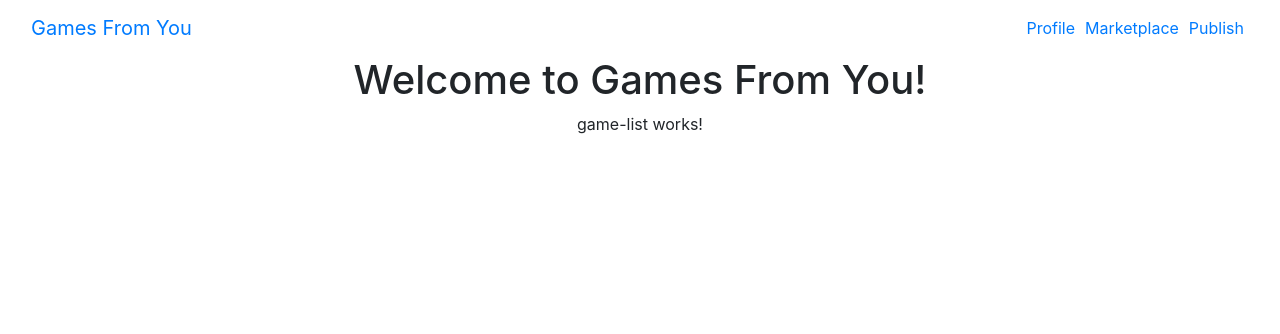
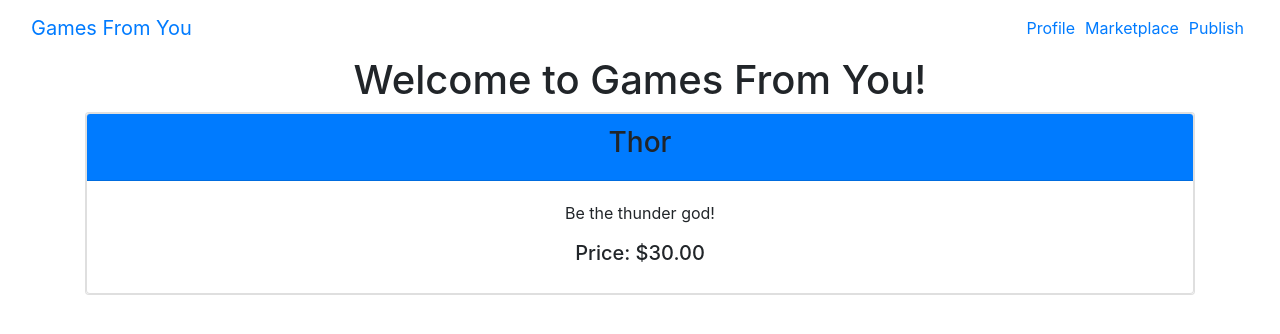
Before and after one commit to cbutton01/clone-project, an Angular app: page /games in a window 1280 px wide. Shown: the top 334 px of the page. Built offline with nearby package versions, Linux system fonts and the light colour scheme.

Commit message:
add game service

```diff
--- a/src/app/game-list/game-list.component.html
+++ b/src/app/game-list/game-list.component.html
@@ -1,3 +1,11 @@
-<p>
-  game-list works!
-</p>
+<div class="card">
+  <div class="card" *ngFor="let game of games">
+    <div class="card-header bg-primary">
+      <h3>{{game.title}}</h3>
+    </div>
+    <div class="card-body card-text">
+      <p>{{game.description}}</p>
+      <h5>Price: ${{game.price}}.00</h5>
+    </div>
+  </div>
+</div>
--- a/src/app/game-list/game-list.component.ts
+++ b/src/app/game-list/game-list.component.ts
@@ -1,14 +1,19 @@
-import { Component, Input, Output, EventEmitter } from '@angular/core';
+import { Component, OnInit } from '@angular/core';
 import { Game } from './../models/game.model';
-
+import { Router } from '@angular/router';
+import { GameService } from '../game.service';
 
 @Component({
   selector: 'app-game-list',
   templateUrl: './game-list.component.html',
-  styleUrls: ['./game-list.component.css']
+  styleUrls: ['./game-list.component.css'],
+  providers: [GameService]
 })
 export class GameListComponent {
-  @Input() childGameList: Game[];
-  @Output() clickSender = new EventEmitter();
+  games: Game[];
+  constructor(private router: Router, private gameService: GameService){}
 
+  ngOnInit(){
+    this.games = this.gameService.getGames()
+  }
 }
--- /dev/null
+++ b/src/app/game.service.ts
@@ -0,0 +1,16 @@
+import { Injectable } from '@angular/core';
+import { Game } from './models/game.model';
+import { GAMES } from './mock-games';
+
+@Injectable({
+  providedIn: 'root'
+})
+export class GameService {
+
+  constructor() { }
+
+  getGames(){
+    return GAMES;
+  }
+
+}
--- /dev/null
+++ b/src/app/mock-games.ts
@@ -0,0 +1,5 @@
+import { Game } from './models/game.model';
+
+export const GAMES: Game[] = [
+  new Game('Thor', 'Be the thunder god!', 30)
+];
--- a/src/app/models/game.model.ts
+++ b/src/app/models/game.model.ts
@@ -1,3 +1,3 @@
 export class Game {
-  constructor(public title: string, public description: string, public price: number, public thumbnail: string){}
+  constructor(public title: string, public description: string, public price: number){}
 }
--- a/src/app/new-game/new-game.component.ts
+++ b/src/app/new-game/new-game.component.ts
@@ -9,8 +9,8 @@ import { Game }  from './../models/game.model';
 export class NewGameComponent {
   @Output() sendGame = new EventEmitter();
 
-  submitForm(title: string, description: string, price: string, thumbnail: string){
-    let newGame: Game = new Game(title, description, parseInt(price), thumbnail);
+  submitForm(title: string, description: string, price: string){
+    let newGame: Game = new Game(title, description, parseInt(price));
   }
 
 }
```
Also changed, not shown: 1 other file (tests, documents, lock files or other folders).
